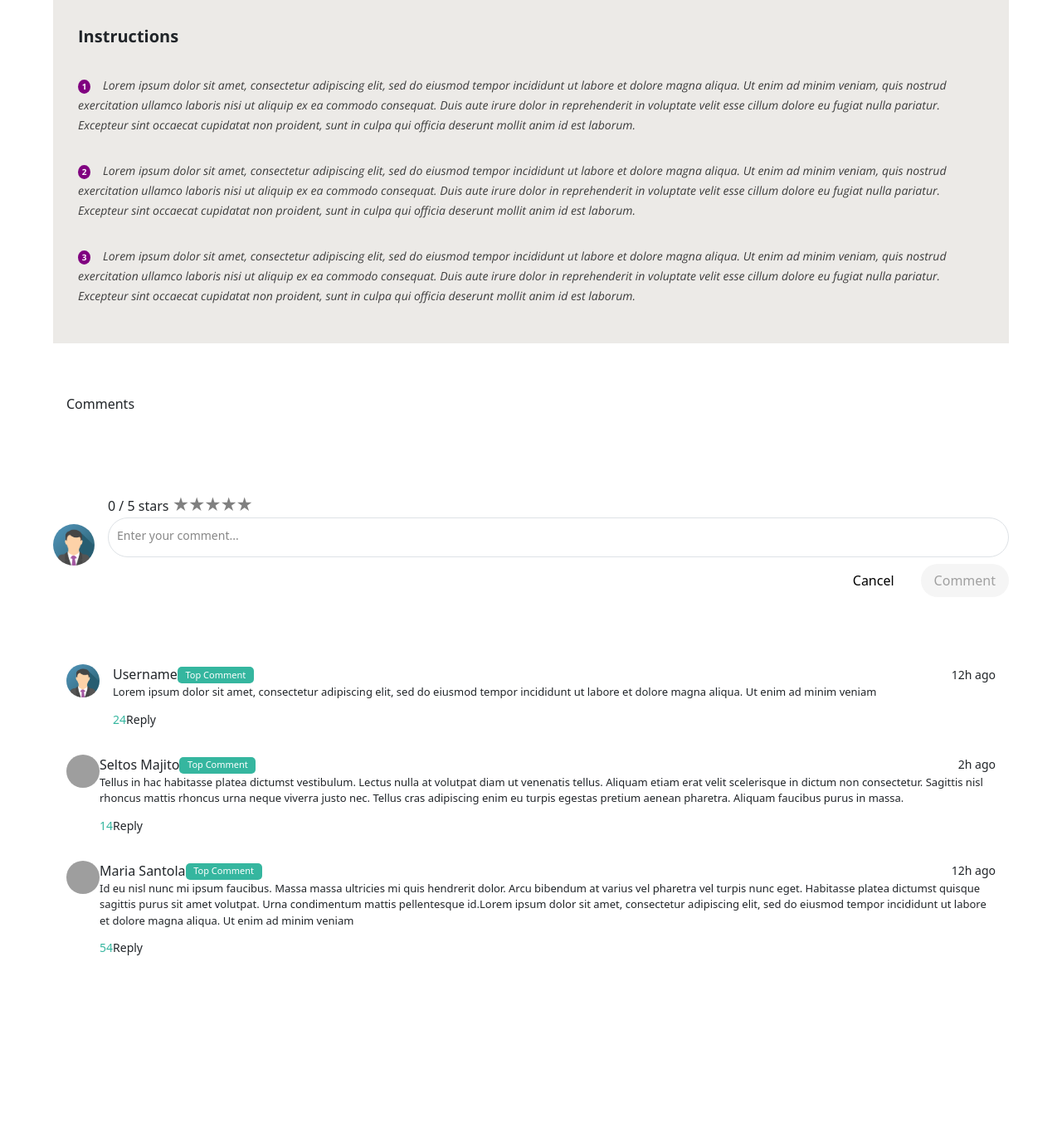
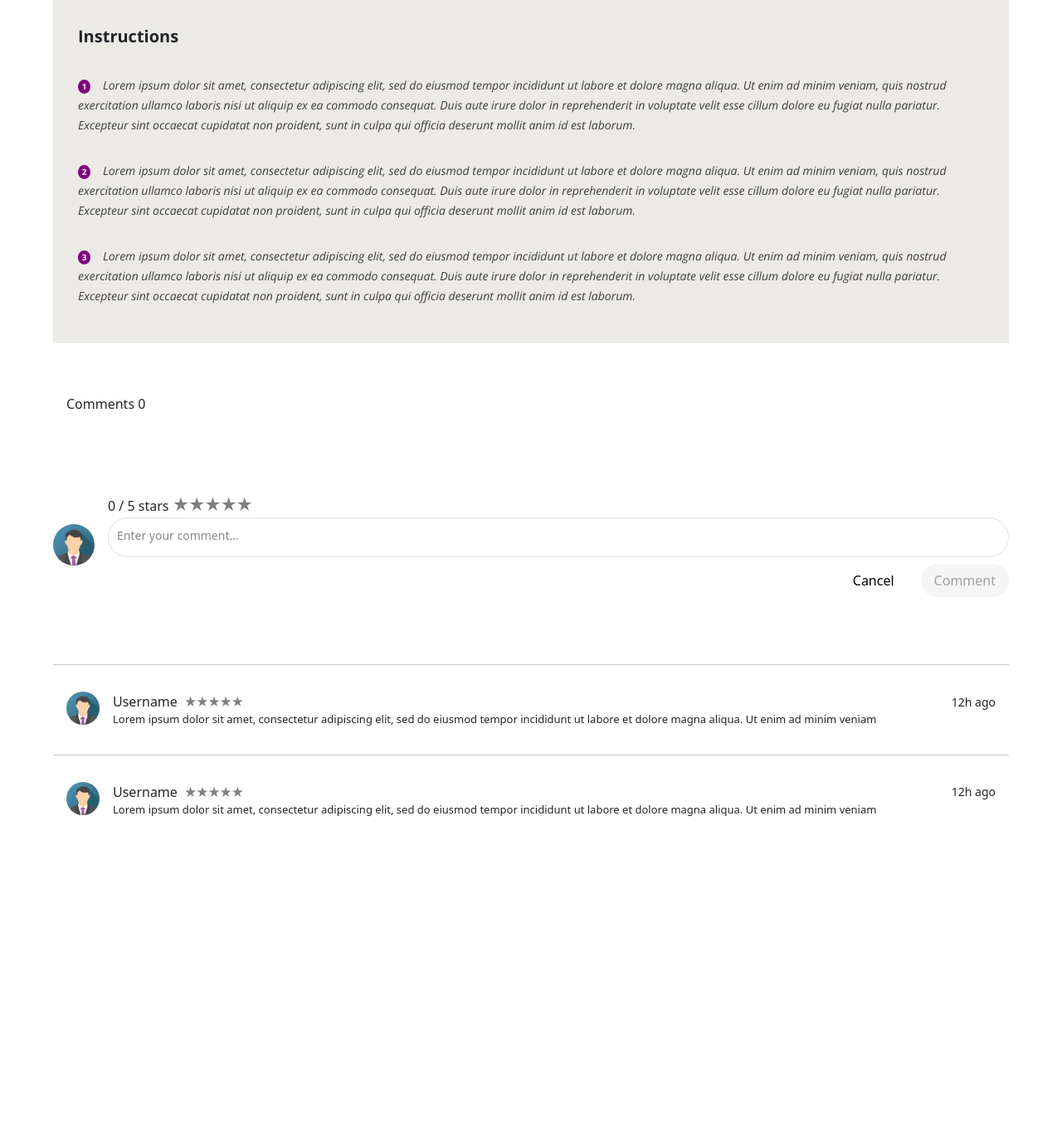
Before and after one commit to AkurasKurasa/lexicon, a PHP site: page /views/Recipe.php in a window 1280 px wide. Shown: the part 2233-3586 px from the top of the page at 83% size. After the commit the page ends 3217 px from the top, so only its background shows below. Run offline with PHP 8.4, Linux system fonts and the light colour scheme; grey boxes are pictures that could not be loaded.

Commit message:
added other user comment template

```diff
--- a/assets/scripts/recipeScript.js
+++ b/assets/scripts/recipeScript.js
@@ -1,5 +1,5 @@
 $( document ).ready(function() {
-    /*Checks if there is a rating and a comment*/
+    /*Checks if there is an input on rating and comment*/
     function checkInput() {
         if($("#userComment").val() != "" & $("#starsGiven").val() != "") {
             $("#submitComment").attr("disabled", false);
--- a/assets/styles/recipe.css
+++ b/assets/styles/recipe.css
@@ -184,7 +184,7 @@ main {
     content:'\2605';
     color: gold;
     position: absolute;
-    margin-left: -20px;
+    margin-left: -1px;
     width: 10px;
     overflow: hidden;
 }
@@ -446,3 +446,9 @@ main {
     text-align: left;
     color: #888;
 }
+
+.otherUserRating {
+    text-align: center;
+    font-size: 15px;
+    width: 10px;
+}
--- a/views/Recipe.php
+++ b/views/Recipe.php
@@ -144,7 +144,7 @@
             <div class="">
                 <div class="card">
                     <div class="p-3">
-                        <h6>Comments</h6>
+                        <h6>Comments <span id="noOfComments">0</span></h6>
                     </div>
                     <!--Comment Input -->
                     <form method=POST id="commentForm">
@@ -172,33 +172,44 @@
                     </form>
                     <!--Comment of other People -->
                     <div class="mt-2">
+                        <!--Individual Comments-->
+                        <hr>
                         <div class="d-flex flex-row p-3"> <img src="../assets/images/img_avatar.png" width="40" height="40" class="rounded-circle me-3">
                             <div class="w-100">
                                 <div class="d-flex justify-content-between align-items-center">
-                                    <div class="d-flex flex-row align-items-center"> <span id="loggedInUsername"class="mr-2">Username</span> <small class="c-badge">Top Comment</small> </div> <small>12h ago</small>
+                                    <div class="d-flex flex-row align-items-center"> <span id="loggedInUsername"class="me-2">Username</span>
+                                    <div class="otherUserRatingContainer">
+                                        <span class="star otherUserRating"></span>
+                                        <span class="star otherUserRating"></span>
+                                        <span class="star otherUserRating"></span>
+                                        <span class="star otherUserRating"></span>
+                                        <span class="star otherUserRating"></span>
+                                    </div>
+                                    </div>
+                                    <small>12h ago</small>
                                 </div>
                                 <p class="text-justify comment-text mb-0">Lorem ipsum dolor sit amet, consectetur adipiscing elit, sed do eiusmod tempor incididunt ut labore et dolore magna aliqua. Ut enim ad minim veniam</p>
-                                <div class="d-flex flex-row user-feed"> <span class="wish"><i class="fa fa-heartbeat mr-2"></i>24</span> <span class="ml-3"><i class="fa fa-comments-o mr-2"></i>Reply</span> </div>
                             </div>
                         </div>
-                        <div class="d-flex flex-row p-3"> <img src="https://i.imgur.com/3J8lTLm.jpg" width="40" height="40" class="rounded-circle mr-3">
+                        <hr>
+                        <div class="d-flex flex-row p-3"> <img src="../assets/images/img_avatar.png" width="40" height="40" class="rounded-circle me-3">
                             <div class="w-100">
                                 <div class="d-flex justify-content-between align-items-center">
-                                    <div class="d-flex flex-row align-items-center"> <span class="mr-2">Seltos Majito</span> <small class="c-badge">Top Comment</small> </div> <small>2h ago</small>
+                                    <div class="d-flex flex-row align-items-center"> <span id="loggedInUsername"class="me-2">Username</span>
+                                    <div class="otherUserRatingContainer">
+                                        <span class="star otherUserRating"></span>
+                                        <span class="star otherUserRating"></span>
+                                        <span class="star otherUserRating"></span>
+                                        <span class="star otherUserRating"></span>
+                                        <span class="star otherUserRating"></span>
+                                    </div>
+                                    </div>
+                                    <small>12h ago</small>
                                 </div>
-                                <p class="text-justify comment-text mb-0">Tellus in hac habitasse platea dictumst vestibulum. Lectus nulla at volutpat diam ut venenatis tellus. Aliquam etiam erat velit scelerisque in dictum non consectetur. Sagittis nisl rhoncus mattis rhoncus urna neque viverra justo nec. Tellus cras adipiscing enim eu turpis egestas pretium aenean pharetra. Aliquam faucibus purus in massa.</p>
-                                <div class="d-flex flex-row user-feed"> <span class="wish"><i class="fa fa-heartbeat mr-2"></i>14</span> <span class="ml-3"><i class="fa fa-comments-o mr-2"></i>Reply</span> </div>
+                                <p class="text-justify comment-text mb-0">Lorem ipsum dolor sit amet, consectetur adipiscing elit, sed do eiusmod tempor incididunt ut labore et dolore magna aliqua. Ut enim ad minim veniam</p>
                             </div>
                         </div>
-                        <div class="d-flex flex-row p-3"> <img src="https://i.imgur.com/agRGhBc.jpg" width="40" height="40" class="rounded-circle mr-3">
-                            <div class="w-100">
-                                <div class="d-flex justify-content-between align-items-center">
-                                    <div class="d-flex flex-row align-items-center"> <span class="mr-2">Maria Santola</span> <small class="c-badge">Top Comment</small> </div> <small>12h ago</small>
-                                </div>
-                                <p class="text-justify comment-text mb-0"> Id eu nisl nunc mi ipsum faucibus. Massa massa ultricies mi quis hendrerit dolor. Arcu bibendum at varius vel pharetra vel turpis nunc eget. Habitasse platea dictumst quisque sagittis purus sit amet volutpat. Urna condimentum mattis pellentesque id.Lorem ipsum dolor sit amet, consectetur adipiscing elit, sed do eiusmod tempor incididunt ut labore et dolore magna aliqua. Ut enim ad minim veniam</p>
-                                <div class="d-flex flex-row user-feed"> <span class="wish"><i class="fa fa-heartbeat mr-2"></i>54</span> <span class="ml-3"><i class="fa fa-comments-o mr-2"></i>Reply</span> </div>
-                            </div>
-                        </div>
+
                     </div>
                 </div>
             </div>
```
